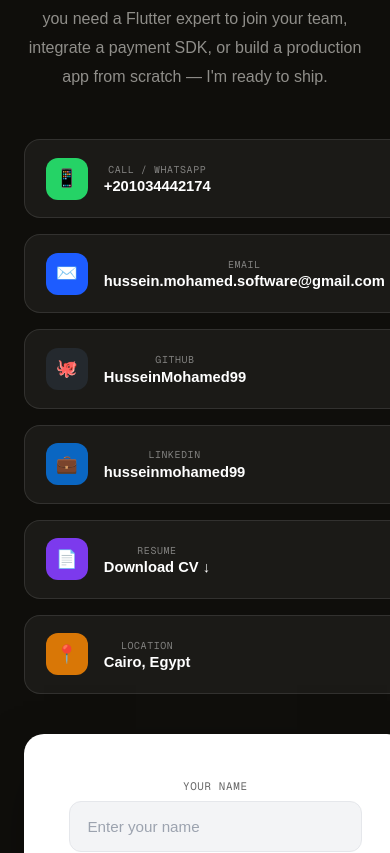
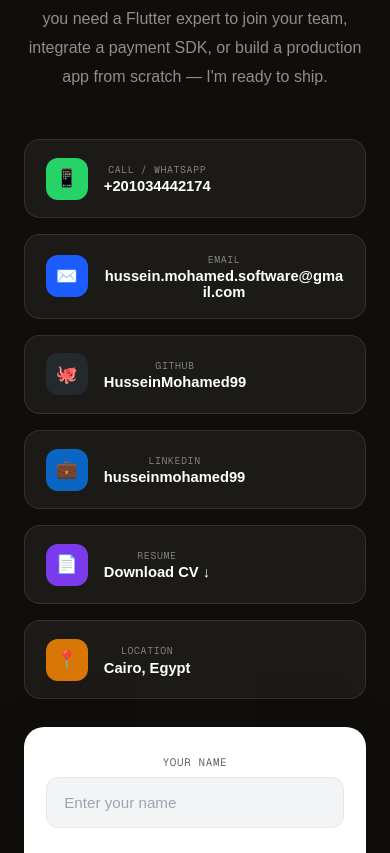
Before and after one commit to HusseinMohamed99/HusseinMohamed99.github.io, a plain HTML site: page index.html in a window 390 px wide. Shown: the part 9280-10133 px from the top of the page. Drawn offline with nearby package versions, Linux system fonts and the light colour scheme; a web font is replaced by a local one.

Commit message:
fix: improve grid layout responsiveness and adjust overflow handling for better readability

```diff
--- a/index.html
+++ b/index.html
@@ -363,14 +363,17 @@
   .ct-wrap{ max-width: 1400px !important; }
   .ct-layout{
     display:grid;
-    grid-template-columns: 0.75fr 1.6fr;
+    /* minmax(0,…) not plain fr: a bare `1fr` is `minmax(auto,1fr)`, whose auto
+       floor is the item's min-content width, so a long unbreakable value inside
+       .ct-quick can force the track wider than the page. */
+    grid-template-columns: minmax(0, 0.75fr) minmax(0, 1.6fr);
     gap: 2.5rem;
     align-items:start;
     margin-top: 3rem;
     width: 100%;
   }
   @media (max-width: 800px){
-    .ct-layout{ grid-template-columns: 1fr; }
+    .ct-layout{ grid-template-columns: minmax(0, 1fr); }
   }
 
   .ct-quick{ display:flex; flex-direction:column; gap:1rem; }
@@ -401,7 +404,11 @@
   }
   .ct-qval{
     font-weight:600; color:#fff; font-size:.92rem;
-    overflow:hidden; text-overflow:ellipsis; white-space:nowrap;
+    /* The email/handle values have no spaces to break at. `nowrap` made their
+       min-content width the full string (~281px), which is what blew out the
+       grid track above. `anywhere` lets them wrap, so the value stays fully
+       readable instead of being truncated to an ellipsis on small screens. */
+    overflow-wrap:anywhere;
   }
 
   .ct-form-card{
@@ -426,6 +433,11 @@
     outline:none;
     transition:border-color .2s, background .2s;
     resize:vertical;
+    /* inputs/textarea default to an intrinsic `size`/`cols` width (~203px)
+       that ignores the container; without these they'd overflow .ct-form-card
+       on very narrow screens once the grid track is free to shrink. */
+    width:100%;
+    min-width:0;
   }
   .ct-form-row input::placeholder, .ct-form-row textarea::placeholder{ color:#9ca3af; }
   .ct-form-row input:focus, .ct-form-row textarea:focus{
@@ -447,6 +459,12 @@
   }
   .ct-form-status.ok{ color:#16a34a; }
   .ct-form-status.err{ color:#dc2626; }
+
+  @media (max-width: 480px){
+    /* 2.8rem of padding each side eats 27% of a 327px-wide card */
+    .ct-form-card{ padding:1.75rem 1.35rem; }
+    .ct-layout{ gap:1.75rem; }
+  }
 </style>
 
 <footer>
```
